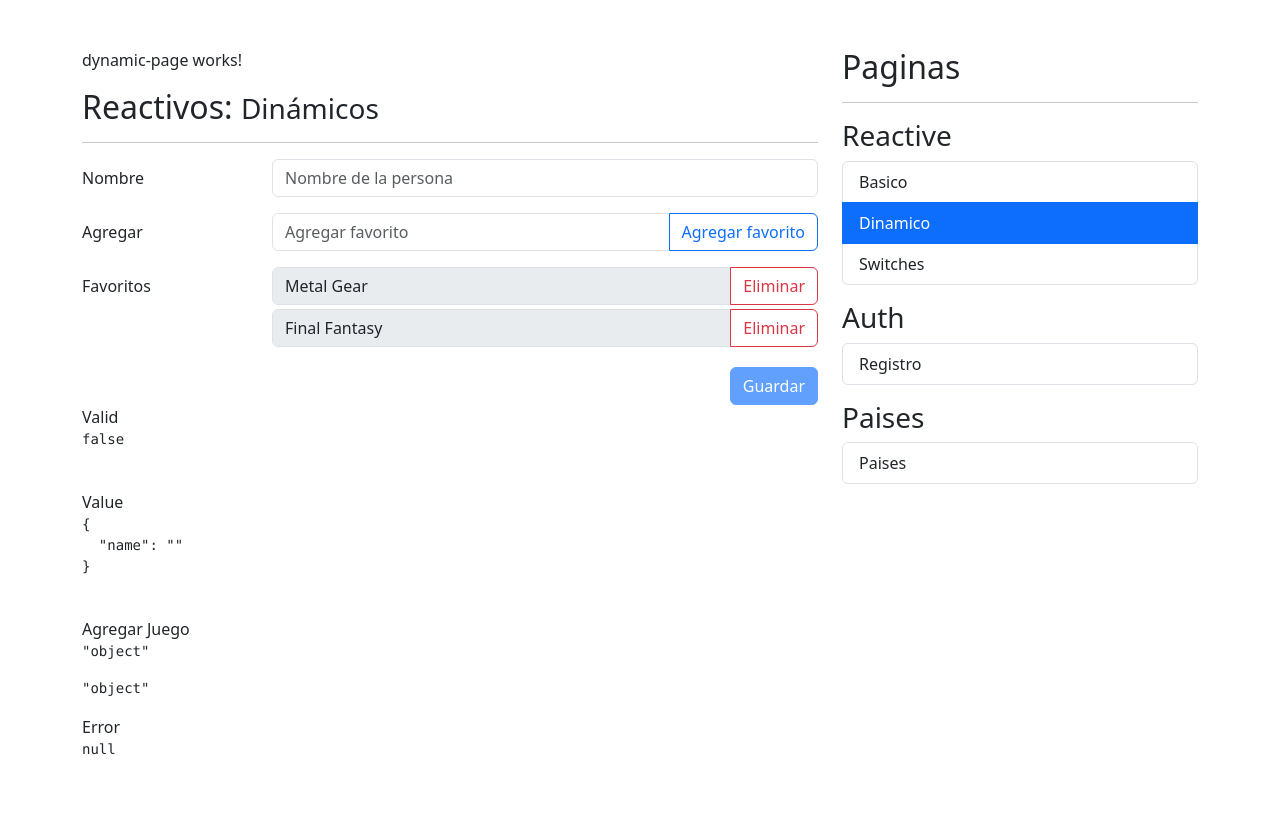
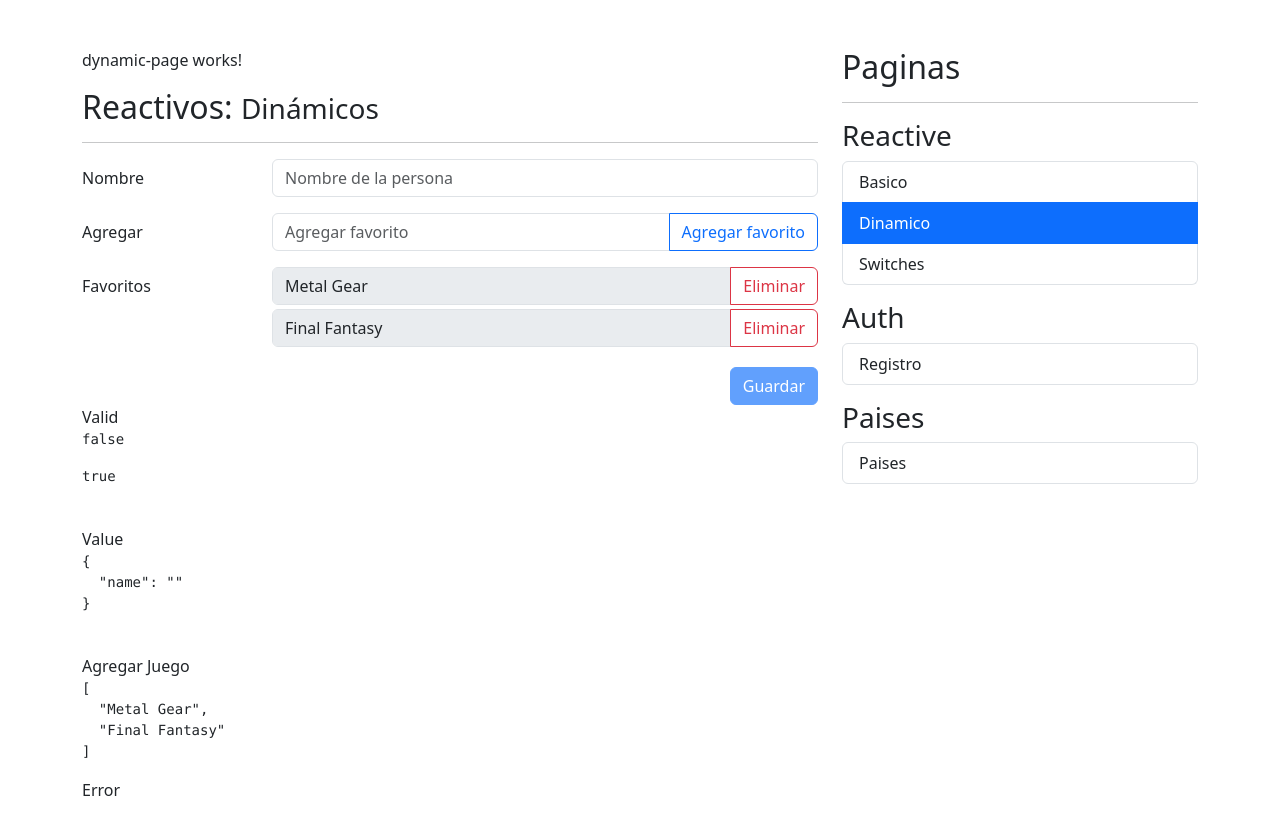
Before and after one commit to luchobedoya/formularios-test-app, an Angular app: page /reactive/basic in a window 1280 px wide. Both pictures are taken after a click on the item "Dinamico". Built offline with nearby package versions, Linux system fonts and the light colour scheme.

Commit message:
validacion de 2 juegos del formArray
validacion de 2 juegos del formArray

```diff
--- a/src/app/reactive/pages/dynamic-page/dynamic-page.html
+++ b/src/app/reactive/pages/dynamic-page/dynamic-page.html
@@ -2,7 +2,7 @@
 <h2>Reactivos: <small> Dinámicos </small></h2>
 <hr>
 
-<form autocomplete="off" [formGroup]="myForm">
+<form autocomplete="off" [formGroup]="myForm" (ngSubmit)="onSubmit()">
 
     <!-- Nombre -->
     <div class="mb-3 row">
@@ -29,7 +29,8 @@
                 <input class="form-control"
                        placeholder="Agregar favorito"
                        [formControl]="newFavorite"
-                       (keyup.enter)="addFavoriteGame()">
+                       (keyup.enter)="addFavoriteGame()"
+                       (keyup.enter)="$event.preventDefault()">
 
 
                 <button class="btn btn-outline-primary"
@@ -75,6 +76,11 @@
 
             </div>
             }
+             @if(favoriteGames.length < 2) {
+                <span class="form-text text-danger">
+                   Debe de tener al menos 2 juegos
+                </span>
+                }
         </div>
     </div>
 
@@ -98,6 +104,7 @@
 
 <span>Valid</span>
 <pre>{{ myForm.valid| json }}</pre>
+<pre>{{ myForm.invalid | json }}</pre>
 <br>
 
 <span>Value</span>
@@ -105,8 +112,7 @@
 <br>
 
 <span>Agregar Juego</span>
-<pre>{{ 'object' | json }}</pre>
-<pre>{{ 'object' | json }}</pre>
+<pre>{{ myForm.controls['favoriteGames'].value | json }}</pre>
 
 <span>Error</span>
-<pre>{{ myForm.controls['favoriteGames'].controls[0].errors | json }}</pre>
+<pre>{{ myForm.controls['favoriteGames'].errors | json }}</pre>
--- a/src/app/reactive/pages/dynamic-page/dynamic-page.ts
+++ b/src/app/reactive/pages/dynamic-page/dynamic-page.ts
@@ -19,7 +19,7 @@ export default class DynamicPage {
     favoriteGames: this._fb.array([
       [{ value: 'Metal Gear', disabled: true }, Validators.required],
       [{ value: 'Final Fantasy', disabled: true }, Validators.required],
-    ], Validators.minLength(3))
+    ], Validators.minLength(2))
   });
 
   get favoriteGames() {
@@ -48,4 +48,9 @@ export default class DynamicPage {
     this.favoriteGames.removeAt(index);
   }
 
+  onSubmit() {
+    console.log(this.myForm.value);
+    this.myForm.markAllAsTouched();
+  }
+
 }
```
